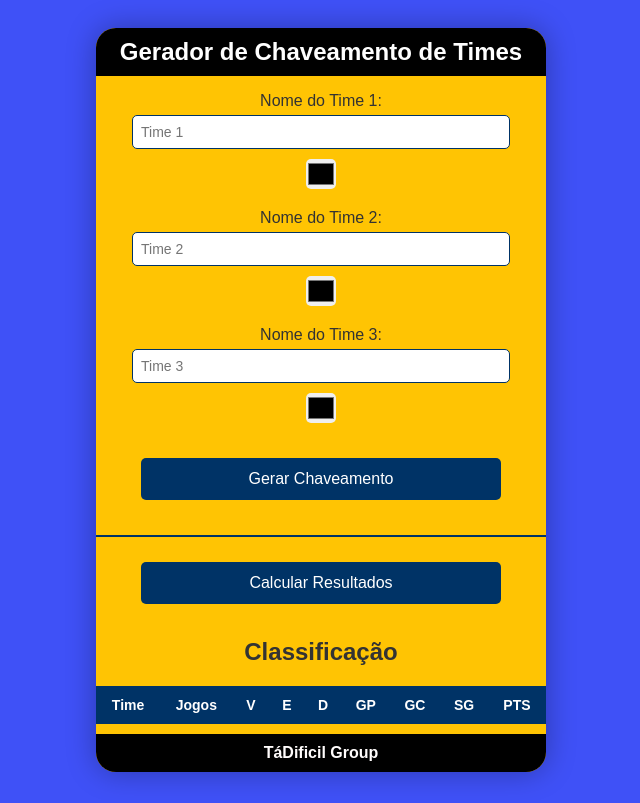
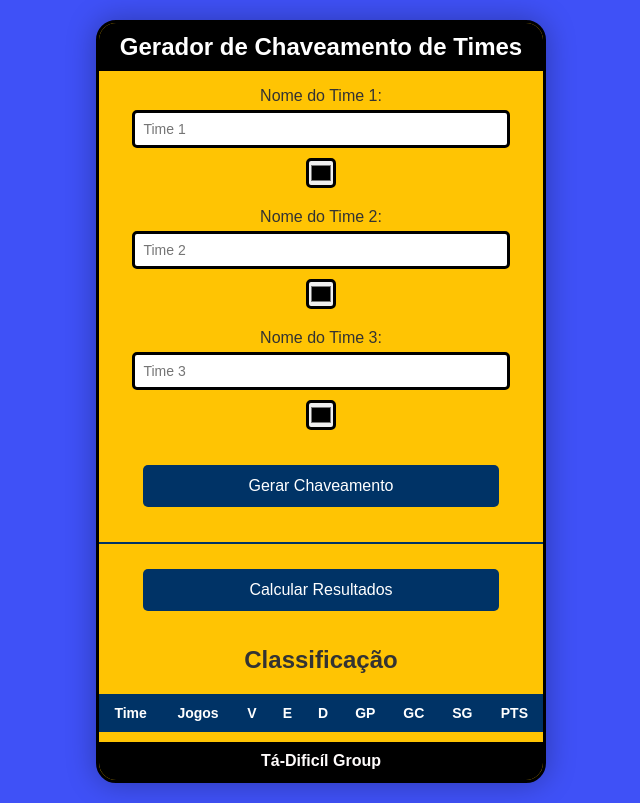
Before and after one commit to guilhermeavilamoreno/simulador-jogos, a plain HTML site: page index.html in a window 1280 px wide. Shown: the whole page, without its empty margins (319-959 px from the left). Drawn offline with Linux system fonts and the light colour scheme.

Commit message:
Atualização Estilo
Att estilo

```diff
--- a/index.html
+++ b/index.html
@@ -32,6 +32,7 @@
             margin-bottom: 20px;
             margin-top: 20px; /* Espaço nas bordas superiores */
             text-align: center;
+            border: 3px solid black;
         }
 
         h1 {
@@ -53,7 +54,7 @@
             padding: 8px;
             font-size: 14px;
             margin: 5px 0;
-            border: 1px solid #003366;
+            border: 3px solid #000000;
             border-radius: 5px;
             width: 80%; /* Caixa de input mais estreita */
             margin-left: auto;
@@ -63,7 +64,7 @@
 
         input[type="color"] {
             padding: 0;
-            border: none;
+            border: 3px solid black;
             width: 30px; /* Largura menor */
             height: 30px; /* Altura igual à largura para criar um quadrado */
             border-radius: 5px;
@@ -285,7 +286,7 @@
                 <!-- Classificação será gerada aqui -->
             </tbody>
         </table>
-        <footer>TáDificil Group</footer>
+        <footer>Tá-Dificíl Group</footer>
 
     </div>
 
```
